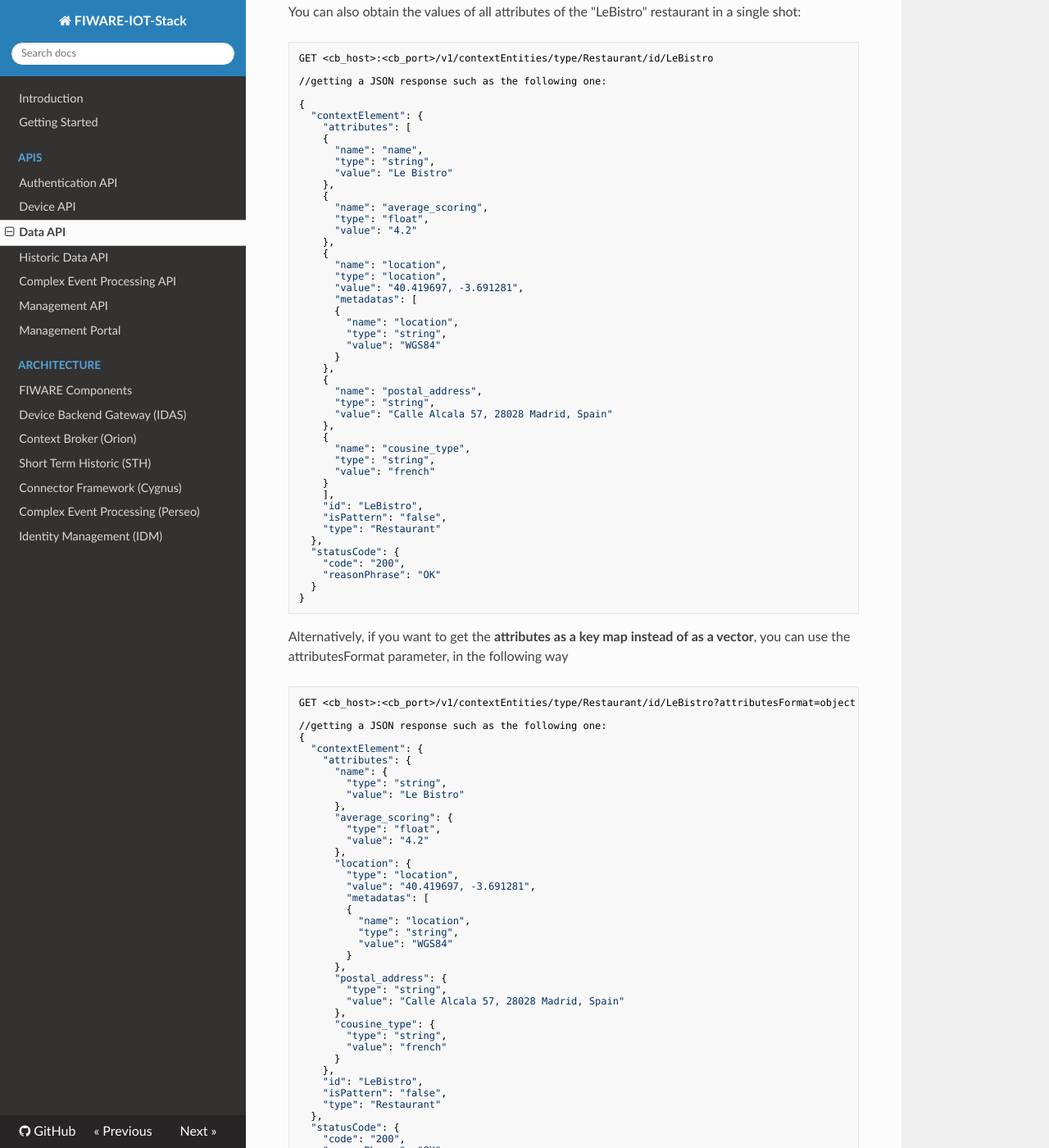
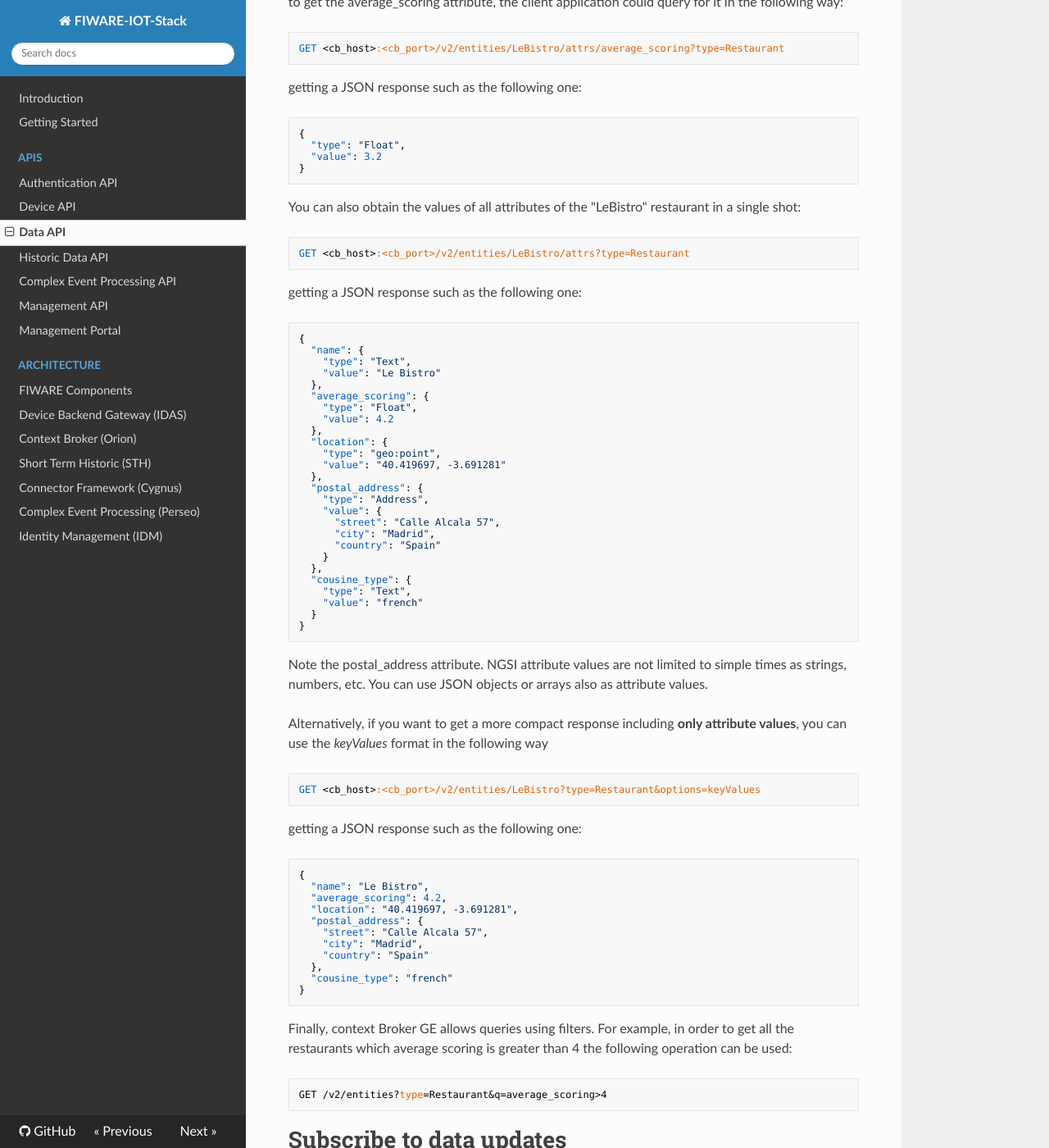
Before and after one commit to telefonicaid/thinking-cities, an MkDocs documentation site: the page built from docs/data_api.md, in a window 1280 px wide and 1400 px high, scrolled down 1587 px. Shown: the whole window at 82% size. Built offline with MkDocs 1.6.1, drawn with Linux system fonts in a browser that asks for light colours; nearby versions of some CDN libraries; old or Windows-style settings are respelled for this version of MkDocs; some of the changed text lies outside the part shown.

Commit message:
FIX contextbroker & ngsi documentation

````diff
--- a/docs/data_api.md
+++ b/docs/data_api.md
@@ -5,6 +5,8 @@ Data API allows you to access the information stored at the FIWARE IoT Stack fro
 - Geolocated data queries
 
 All the communications between the various components of the FIWARE IoT Stack occur via the NGSI RESTful interface interfaces/protocols, which is described in a following sections. NGSI RESTful interface is inspired and based on the OMA NGSI specification. This is a standard interface allowing to handle any type of data, which may include meta-data.
+
+Before continuing with the next section, it would be a good idea to have a look to the [NGSI and Orion Context Broker introductory presentation](http://bit.ly/fiware-orion) at SlideShare.
 
 # Update/Query data
 
@@ -15,144 +17,120 @@ On the other hand, processes running as part of your application architecture th
 Entities that would be relevant to the NiceEating application are of type Restaurant, Client and Rating. For example, when a given user scores a restaurant (e.g. in a scale from 0 to 5, “Client1234” scores “4” for the “LeBistro” restaurant) the smartphone application plays the Context Producer role **creating** a Rating entity by issuing the following HTTP request :
 
 ```
-POST <cb_host>:<cb_port>/v1/contextEntities/type/Rating/id/LeBistro::Client1234
+POST <cb_host>:<cb_port>/v2/entities
+Content-Type: application/json
+
 {
-  "attributes" : [{
-      "name" : "score",
-      "type" : "integer",
-      "value" : "4"
-    }
-  ]
+  "id": "LeBistro::Client1234",
+  "type": "Rating",
+  "score": {
+    "type" : "Integer",
+    "value" : 4
+  }
 }
 ```
 
 Each time a new Rating entity is created, the average rating for the corresponding restaurant is recalculated by the application backend which (playing also the role of Context Producer) **updates** the Restaurant entity accordingly:
 
 ```
-PUT <cb_host>:<cb_port>/v1/contextEntities/type/Restaurant/id/LeBistro/attributes/average_scoring
+PUT <cb_host>:<cb_port>/v2/entities/LeBistro/attrs/average_scoring?type=Restaurant
+Content-Type: application/json
+
 {
-   "value" : "4.2"
+  "type": "Float",
+  "value" : 4.2
 }
+```
+
+or (more compact)
+
+```
+PUT <cb_host>:<cb_port>/v2/entities/LeBistro/attrs/average_scoring/value?type=Restaurant
+Content-Type: text/plain
+
+4.2.
 ```
 
 Finally, the user can get the information of a given Restaurant using the smartphone application. In that case the application works as Context Consumer, **querying** the Restaurant entity. For example, to get the average_scoring attribute, the client application could query for it in the following way:
 
 ```
-GET <cb_host>:<cb_port>/v1/contextEntities/type/Restaurant/id/LeBistro/attributes/average_scoring
-//getting a JSON response such as the following one:
+GET <cb_host>:<cb_port>/v2/entities/LeBistro/attrs/average_scoring?type=Restaurant
+```
+
+getting a JSON response such as the following one:
+
+```
 {
-  "attributes" : [
-  {
-    "name": "average_scoring",
-    "type": "float",
-    "value": "3.2"
-  }
-  ],
-  "statusCode" : {
-    "code" : "200",
-    "reasonPhrase" : "OK"
-  }
+  "type": "Float",
+  "value": 3.2
 }
 ```
 
 You can also obtain the values of all attributes of the "LeBistro" restaurant in a single shot:
 
 ```
-GET <cb_host>:<cb_port>/v1/contextEntities/type/Restaurant/id/LeBistro
+GET <cb_host>:<cb_port>/v2/entities/LeBistro/attrs?type=Restaurant
+```
 
-//getting a JSON response such as the following one:
+getting a JSON response such as the following one:
 
+```
 {
-  "contextElement": {
-    "attributes": [
-    {
-      "name": "name",
-      "type": "string",
-      "value": "Le Bistro"
-    },
-    {
-      "name": "average_scoring",
-      "type": "float",
-      "value": "4.2"
-    },
-    {
-      "name": "location",
-      "type": "location",
-      "value": "40.419697, -3.691281",
-      "metadatas": [
-      {
-        "name": "location",
-        "type": "string",
-        "value": "WGS84"
-      }
-    },
-    {
-      "name": "postal_address",
-      "type": "string",
-      "value": "Calle Alcala 57, 28028 Madrid, Spain"
-    },
-    {
-      "name": "cousine_type",
-      "type": "string",
-      "value": "french"
+  "name": {
+    "type": "Text",
+    "value": "Le Bistro"
+  },
+  "average_scoring": {
+    "type": "Float",
+    "value": 4.2
+  },
+  "location": {
+    "type": "geo:point",
+    "value": "40.419697, -3.691281"
+  },
+  "postal_address": {
+    "type": "Address",
+    "value": {
+      "street": "Calle Alcala 57",
+      "city": "Madrid",
+      "country": "Spain"
     }
-    ],
-    "id": "LeBistro",
-    "isPattern": "false",
-    "type": "Restaurant"
   },
-  "statusCode": {
-    "code": "200",
-    "reasonPhrase": "OK"
+  "cousine_type": {
+    "type": "Text",
+    "value": "french"
   }
 }
 ```
 
-Alternatively, if you want to get the **attributes as a key map instead of as a vector**, you can use the attributesFormat parameter, in the following way
+Note the postal_address attribute. NGSI attribute values are not limited to simple times as strings, numbers, etc. You can use JSON objects or arrays also as attribute values.
+
+Alternatively, if you want to get a more compact response including **only attribute values**, you can use the *keyValues* format in the following way
 
 ```
-GET <cb_host>:<cb_port>/v1/contextEntities/type/Restaurant/id/LeBistro?attributesFormat=object
+GET <cb_host>:<cb_port>/v2/entities/LeBistro?type=Restaurant&options=keyValues
+```
 
-//getting a JSON response such as the following one:
+getting a JSON response such as the following one:
+
+```
 {
-  "contextElement": {
-    "attributes": {
-      "name": {
-        "type": "string",
-        "value": "Le Bistro"
-      },
-      "average_scoring": {
-        "type": "float",
-        "value": "4.2"
-      },
-      "location": {
-        "type": "location",
-        "value": "40.419697, -3.691281",
-        "metadatas": [
-        {
-          "name": "location",
-          "type": "string",
-          "value": "WGS84"
-        }
-      },
-      "postal_address": {
-        "type": "string",
-        "value": "Calle Alcala 57, 28028 Madrid, Spain"
-      },
-      "cousine_type": {
-        "type": "string",
-        "value": "french"
-      }
-    },
-    "id": "LeBistro",
-    "isPattern": "false",
-    "type": "Restaurant"
+  "name": "Le Bistro",
+  "average_scoring": 4.2,
+  "location": "40.419697, -3.691281",
+  "postal_address": {
+    "street": "Calle Alcala 57",
+    "city": "Madrid",
+    "country": "Spain"
   },
-  "statusCode": {
-    "code": "200",
-    "reasonPhrase": "OK"
-  }
+  "cousine_type": "french"
 }
+```
+
+Finally, context Broker GE allows queries using filters. For example, in order to get all the restaurants which average scoring is greater than 4 the following operation can be used:
+
+```
+GET /v2/entities?type=Restaurant&q=average_scoring>4
 ```
 
 
@@ -163,91 +141,78 @@ Apart from getting information using queries in a synchronous way (as illustrate
 In the case of NiceEating, the application backend could use a subscription so each time a new rating is cast by any user, the backend gets notified (in order to recalculate restaurant average score and publish it back in the Context Broker GE).
 
 ```
-POST <cb_host>:<cb_port>/v1/subscribeContext
+POST <cb_host>:<cb_port>/v2/subscriptions
+Content-Type: application/json
+
 {
+  "description": "New ratings subscription",
+  "subject": {
     "entities": [
-        {
-            "type": "Rating",
-            "isPattern": "true",
-            "id": ".*"
-        }
+      {
+        "idPattern": ".*",
+        "type": "Rating"
+      }
     ],
-    "attributes": [ "score"  ],
-    "reference": "http://backend.niceeating.foo.com:1028/ratings",
-    "duration": "P1M",
-    "notifyConditions": [
-        {
-            "type": "ONCHANGE",
-            "condValues": [
-                "score"
-            ]
-        }
-    ]
+    "condition": {
+      "attrs": [ "score" ]
+    }
+  },
+  "notification": {
+    "http": {
+      "url": "http://backend.niceeating.foo.com:1028/ratings"
+    },
+    "attrs": [ "score" ]
+  }
 }
 ```
 
 Another case would be an application that subscribes to changes in average ratings of a given restaurant. This may be useful for restaurant owners in other to know how their restaurants score is evolving.
 
 ```
-POST <cb_host>:<cb_port>/v1/subscribeContext
+POST <cb_host>:<cb_port>/v2/subscriptions
+Content-Type: application/json
+
 {
+  "description": "Average ratings changes subscription",
+  "subject": {
     "entities": [
-        {
-            "type": "Restaurant",
-            "isPattern": "true",
-            "id": ".*"
-        }
+      {
+        "idPattern": ".*",
+        "type": "Restaurant"
+      }
     ],
-    "attributes": [ "average_scoring"  ],
-    "reference": "http://myapp.foo.com:1028/restaurant_average_scorings",
-    "duration": "P1M",
-    "notifyConditions": [
-        {
-            "type": "ONCHANGE",
-            "condValues": [
-                "average_scoring"
-            ]
-        }
-    ]
+    "condition": {
+      "attrs": [ "average_scoring" ]
+    }
+  },
+  "notification": {
+    "http": {
+      "url": "http://myapp.foo.com:1028/restaurant_average_scorings"
+    },
+    "attrs": [ "average_scoring" ]
+  }
 }
-
 ```
-
 
 # Geolocated data queries
 
 One very powerful feature in Context Broker GE is the ability to perform geo-located queries. You can query entities located inside (or outside) a region defined by a circle or a polygon.
+
 For example, to query for all the restaurants within 13 km of the Madrid city center (identified by GPS coordinates 40.418889, -3.691944) a Context Consumer application will use the following query:
 
 ```
-POST <cb_host>:<cb_port>/v1/queryContext
-{
-    "entities": [
-        {
-            "type": "Restaurant",
-            "isPattern": "true",
-            "id": ".*"
-        }
-    ],
-    "restriction": {
-        "scopes": [
-            {
-                "type": "FIWARE::Location",
-                "value": {
-                    "circle": {
-                        "centerLatitude": "40.418889",
-                        "centerLongitude": "-3.691944",
-                        "radius": "13000"
-                    }
-                }
-            }
-        ]
-    }
-}
-
+GET /v2/entities?type=Restaurant&georel=near;maxDistance:1000&geometry=point&coords=40.418889,-3.691944
 ```
 
 # In more detail ...
 
+This brief introduction shows only a reduced subset of Context Broker features. Additional features are:
+
+* Pagination
+* Type browsing
+* More filters (apart from the "greater than" filter described in this document)
+* Creation and modification dates support
+* Metadata
+* Registrations and context providers
 
 You can get more information about the FIWARE component providing this functionalty, reference API documentation and source code at [Context Broker (Orion)](context_broker.md).
````
Also changed, not shown: docs/context_broker.md (+9 -4 lines).
